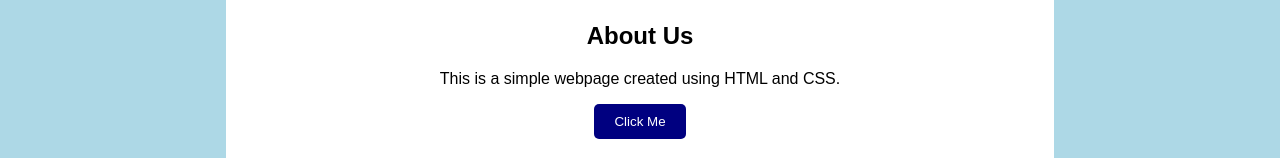
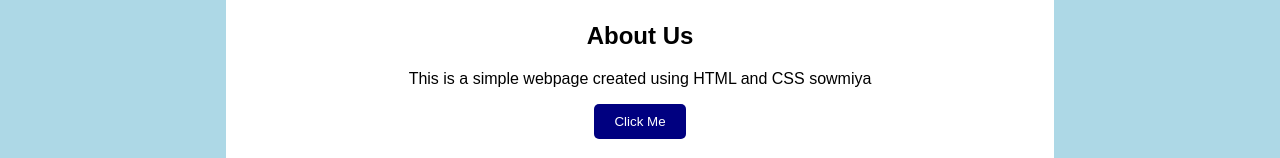
Before and after one commit to sowmiyaa077-cmd/devops-practice-1, a plain HTML site: page index.html in a window 1280 px wide. Shown: the part 232-390 px from the top of the page. Drawn offline with Linux system fonts and the light colour scheme.

Commit message:
initial website commit

```diff
--- a/index.html
+++ b/index.html
@@ -56,7 +56,7 @@
 
     <div class="container">
         <h2>About Us</h2>
-        <p>This is a simple webpage created using HTML and CSS.</p>
+        <p>This is a simple webpage created using HTML and CSS sowmiya</p>
 
         <button>Click Me</button>
     </div>
```
